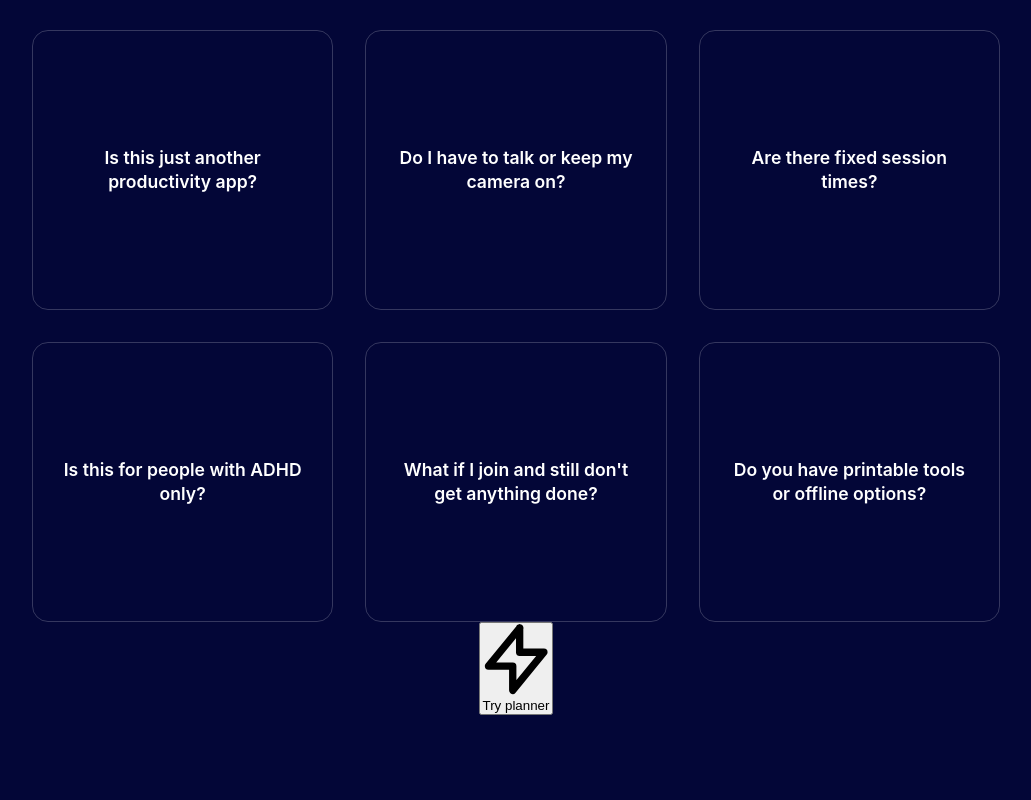
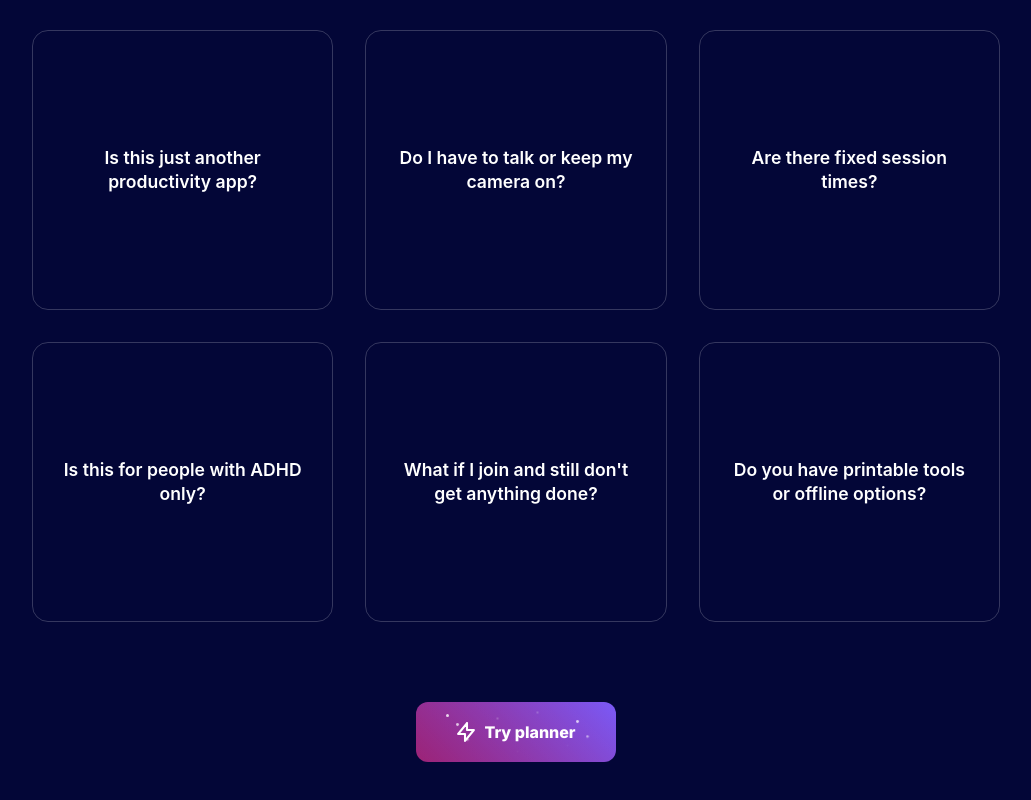
Before and after one commit to actsie/presently-landing, a plain HTML site: page index.html in a window 1280 px wide. Shown: the part 2687-3487 px from the top of the page, without its empty margins (124-1155 px from the left). Before the commit the page ends 3436 px from the top, so only its background shows below. Drawn offline with Linux system fonts and the light colour scheme.

Commit message:
planner button update style2.css

```diff
--- a/style2.css
+++ b/style2.css
@@ -2055,3 +2055,118 @@ main {
 .energy-insights div {
     margin-bottom: 0.5rem;
 }
+
+/* Planner Button Section */
+.planner-button-section {
+    margin: 3rem 0;
+    padding: 2rem 0;
+    display: flex;
+    justify-content: center;
+    align-items: center;
+}
+
+/* Lightning Button Styles */
+.planner-button {
+    position: relative;
+    width: 200px;
+    height: 60px;
+    background: linear-gradient(45deg, #910A67, #7a5af8);
+    border: none;
+    border-radius: 12px;
+    cursor: pointer;
+    overflow: hidden;
+    transition: all 0.3s ease;
+    font-family: 'Inter', sans-serif;
+    font-weight: 600;
+    font-size: 16px;
+    color: white;
+}
+
+.planner-button:hover {
+    transform: translateY(-2px);
+    box-shadow: 0 8px 25px rgba(114, 4, 85, 0.4);
+}
+
+.planner-button .fold {
+    position: absolute;
+    top: 0;
+    left: 0;
+    width: 100%;
+    height: 100%;
+    background: linear-gradient(45deg, rgba(255, 255, 255, 0.1), transparent);
+    transition: all 0.3s ease;
+    pointer-events: none;
+}
+
+.planner-button:hover .fold {
+    background: linear-gradient(45deg, rgba(255, 255, 255, 0.2), transparent);
+}
+
+.planner-button .points_wrapper {
+    position: absolute;
+    top: 0;
+    left: 0;
+    width: 100%;
+    height: 100%;
+    pointer-events: none;
+}
+
+.planner-button .point {
+    position: absolute;
+    width: 3px;
+    height: 3px;
+    background: rgba(255, 255, 255, 0.8);
+    border-radius: 50%;
+    animation: sparkle 2s infinite ease-in-out;
+    opacity: 0;
+}
+
+.planner-button .point:nth-child(1) { top: 20%; left: 15%; animation-delay: 0s; }
+.planner-button .point:nth-child(2) { top: 30%; left: 80%; animation-delay: 0.2s; }
+.planner-button .point:nth-child(3) { top: 60%; left: 25%; animation-delay: 0.4s; }
+.planner-button .point:nth-child(4) { top: 15%; left: 60%; animation-delay: 0.6s; }
+.planner-button .point:nth-child(5) { top: 70%; left: 75%; animation-delay: 0.8s; }
+.planner-button .point:nth-child(6) { top: 45%; left: 10%; animation-delay: 1s; }
+.planner-button .point:nth-child(7) { top: 80%; left: 50%; animation-delay: 1.2s; }
+.planner-button .point:nth-child(8) { top: 25%; left: 40%; animation-delay: 1.4s; }
+.planner-button .point:nth-child(9) { top: 55%; left: 85%; animation-delay: 1.6s; }
+.planner-button .point:nth-child(10) { top: 35%; left: 20%; animation-delay: 1.8s; }
+
+.planner-button:hover .point {
+    animation-duration: 1s;
+}
+
+.planner-button .inner {
+    position: relative;
+    z-index: 2;
+    display: flex;
+    align-items: center;
+    gap: 8px;
+    justify-content: center;
+    width: 100%;
+    height: 100%;
+}
+
+.planner-button .icon {
+    width: 20px;
+    height: 20px;
+    stroke: currentColor;
+    stroke-width: 2.5;
+    transition: all 0.3s ease;
+}
+
+.planner-button:hover .icon {
+    transform: scale(1.1);
+    filter: drop-shadow(0 0 8px rgba(255, 255, 255, 0.5));
+}
+
+@keyframes sparkle {
+    0%, 100% {
+        opacity: 0;
+        transform: scale(0.5);
+    }
+    50% {
+        opacity: 1;
+        transform: scale(1);
+    }
+}
```
